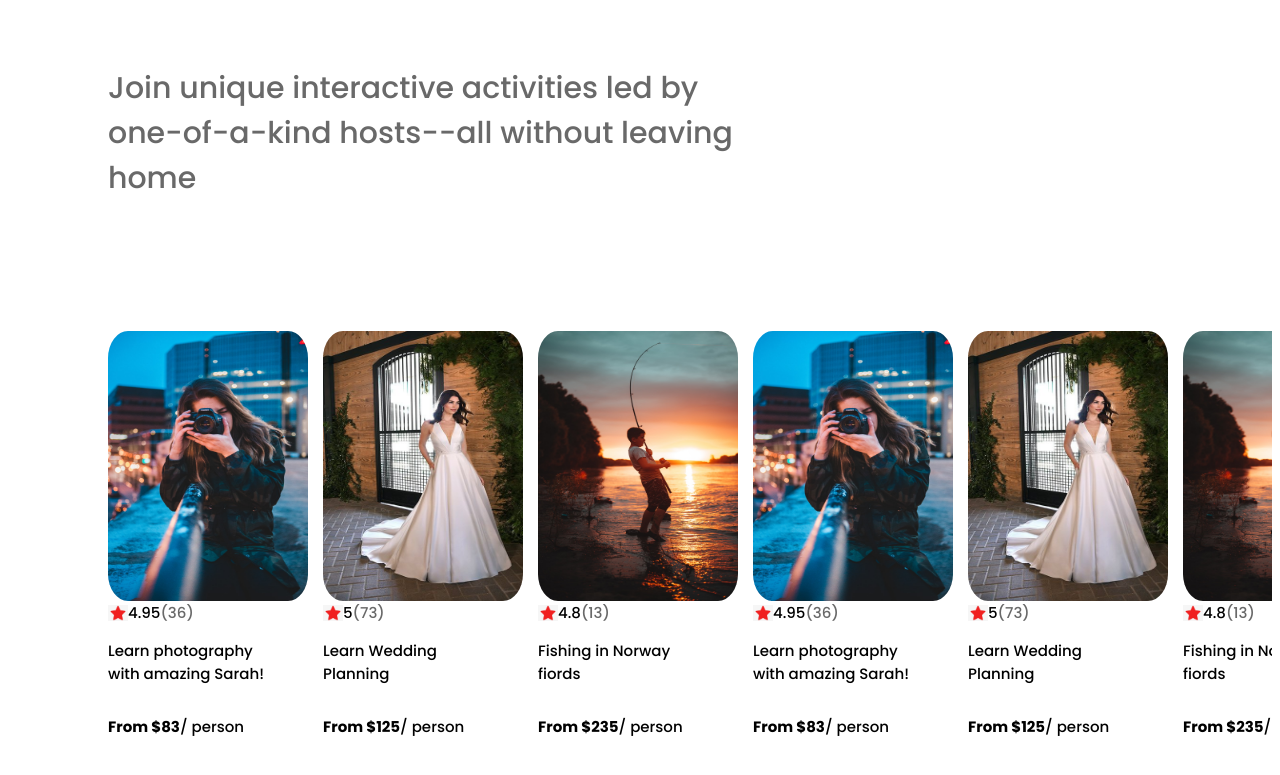
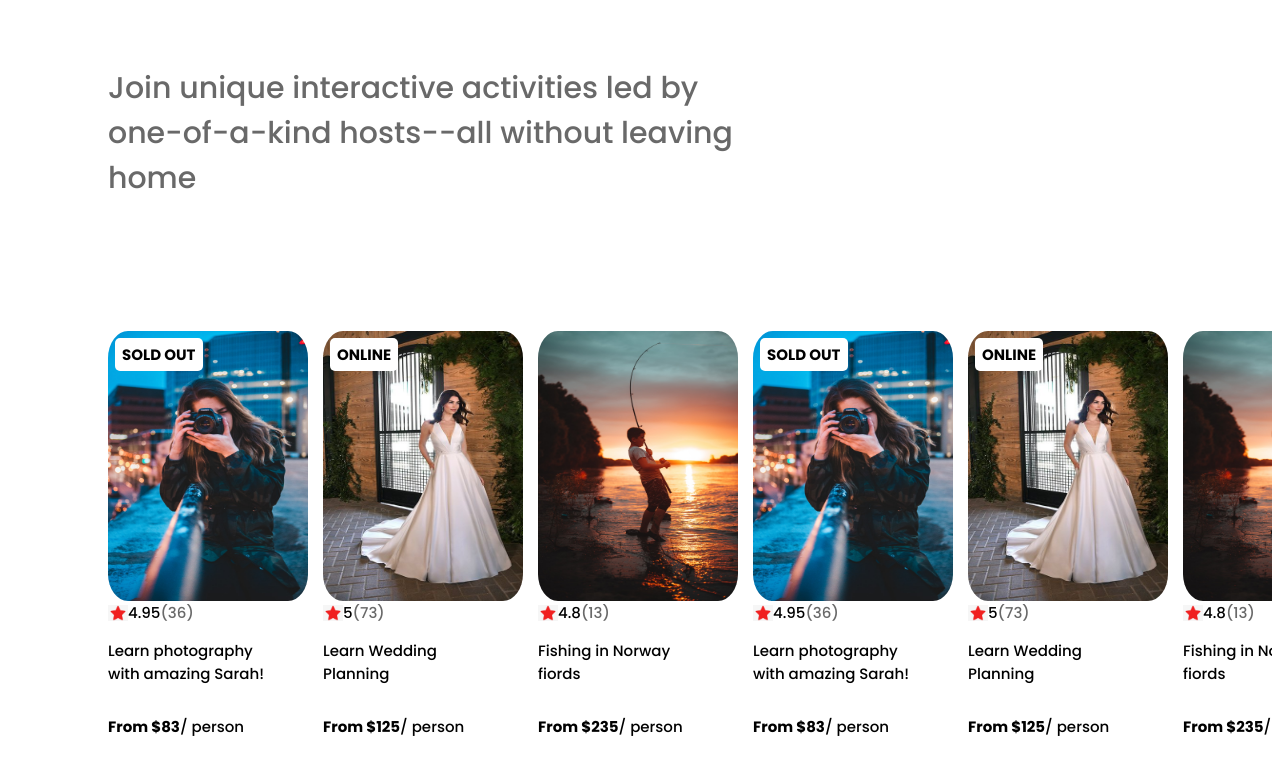
Before and after one commit to sigii1992/AirBnB-experiences, a React (Create React App) app in the folder my-app/: page / in a window 1280 px wide. Shown: the part 650-1425 px from the top of the page. Built offline with nearby package versions, Linux system fonts and the light colour scheme.

Commit message:
Add Sold out or online badge on the photo if relevant

```diff
--- a/my-app/src/App.js
+++ b/my-app/src/App.js
@@ -12,6 +12,8 @@ function App() {
     reviewCount={card.stats.reviewCount}
     title={card.title}
     price={card.price}
+    openSpots={card.openSpots}
+    location={card.location}
     />
   })
 
--- a/my-app/src/components/Card.js
+++ b/my-app/src/components/Card.js
@@ -1,8 +1,16 @@
 import star from '../assets/star.png'
 
 function Card(props) {
+  let badgeText;
+  if (props.openSpots === 0) {
+    badgeText = "SOLD OUT"
+  } else if (props.location === 'Online') {
+    badgeText = 'ONLINE'
+  }
+
   return (
     <div className='card'>
+      {badgeText && <div className="card-badge">{badgeText}</div>}
       <img src={require(`../assets/${props.img}`)} className="card-photo" />
       <div className='ratings'>
         <img src={star} className="star" />
--- a/my-app/src/styles.css
+++ b/my-app/src/styles.css
@@ -46,6 +46,7 @@ h1 {
   flex: 0 0 auto;
   display: flex;
   flex-direction: column;
+  position: relative;
 }
 
 .cards-list {
@@ -55,6 +56,16 @@ h1 {
   overflow-x: auto;
   justify-content: space-evenly;
   padding: 100px 100px;
+}
+
+.card-badge {
+  position: absolute;
+  top: 7px;
+  left: 7px;
+  background-color: white;
+  padding: 5px 7px;
+  border-radius: 5px;
+  font-weight: bold;
 }
 
 .card-photo {
```
